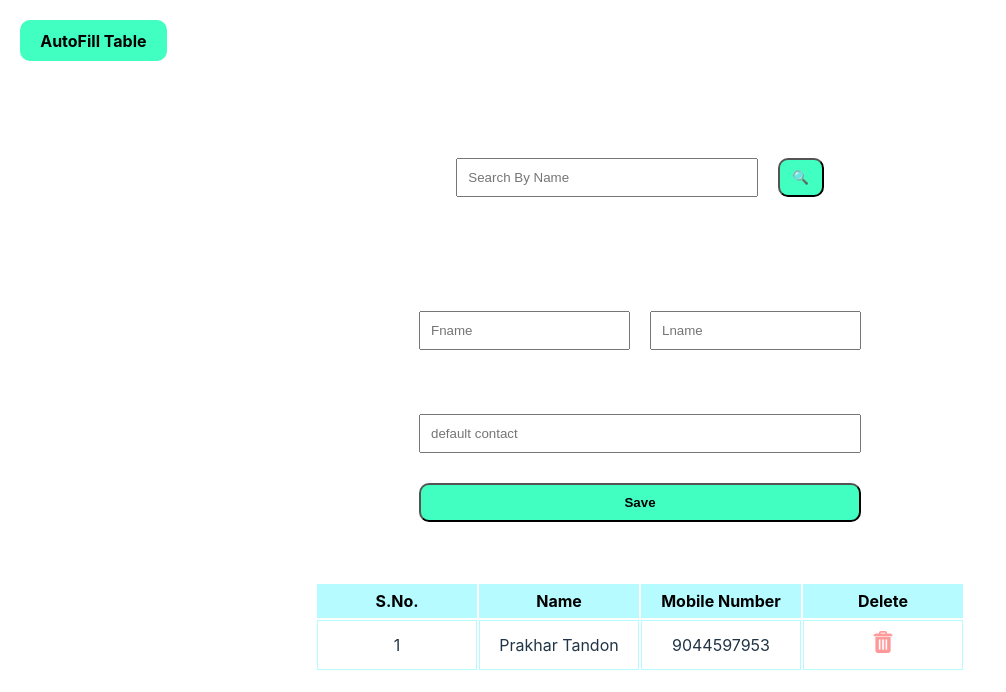
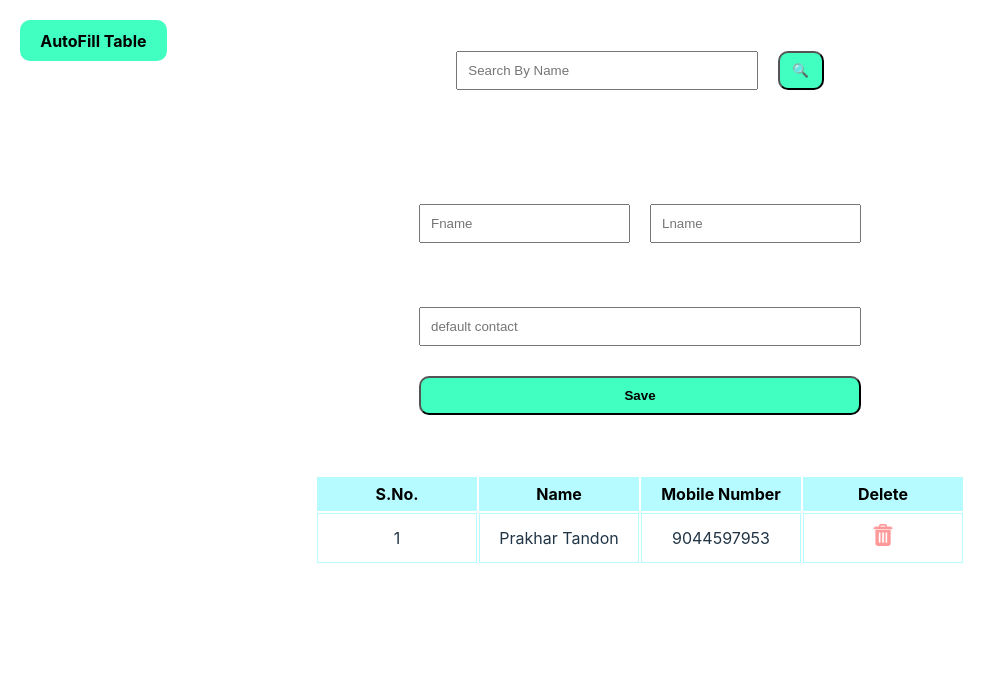
Before and after one commit to prakhart111/easyops_project, a React (Vite) app: page / in a window 1280 px wide. Shown: the top 692 px of the page, without its empty margins (0-1006 px from the left). Built offline with nearby package versions, Linux system fonts and the light colour scheme.

Commit message:
todo -prevent duplicacy rest done

```diff
--- a/src/App.css
+++ b/src/App.css
@@ -1,7 +1,7 @@
 #root {
   max-width: 1280px;
   margin: 0 auto;
-  padding: 2rem;
+  padding: 1rem;
   text-align: center;
 }
 .autofill{
--- a/src/index.css
+++ b/src/index.css
@@ -27,7 +27,6 @@ a:hover {
 body {
   margin: 0;
   display: flex;
-  place-items: center;
   min-width: 320px;
   min-height: 100vh;
 }
```
